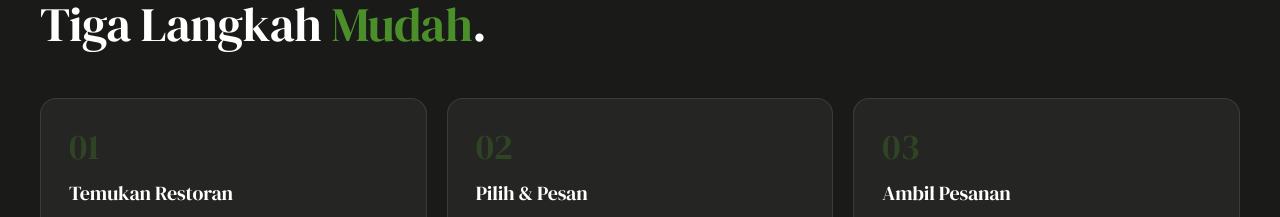
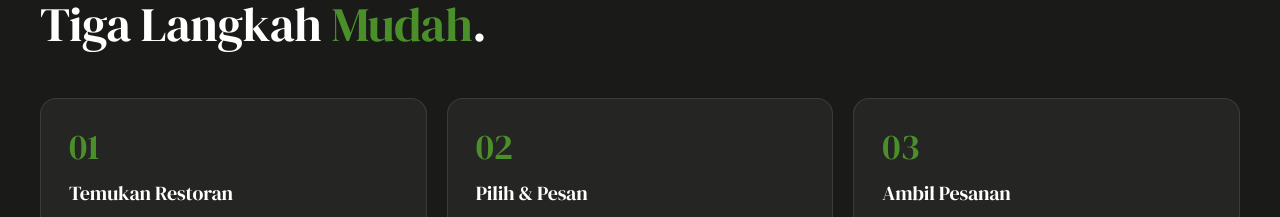
Before and after one commit to Third-Connectors/EcoBite-Landing-Page, a Next.js app: page /untuk-pembeli in a window 1280 px wide. Shown: the part 820-1037 px from the top of the page. Built offline with nearby package versions, Linux system fonts and the light colour scheme.

Commit message:
feat: create "Untuk Pembeli" page, detailing benefits and process for customers.

```diff
--- a/app/untuk-pembeli/page.tsx
+++ b/app/untuk-pembeli/page.tsx
@@ -147,7 +147,7 @@ export default function UntukPembeli() {
                             <div key={s.num} className="relative p-7 rounded-2xl bg-white/5 border border-white/10 hover:bg-white/8 transition-all duration-300">
                                 <div
                                     style={{ fontFamily: "var(--font-display)" }}
-                                    className="text-4xl text-[var(--green-light)]/30 mb-3"
+                                    className="text-4xl text-[var(--green-light)] mb-3"
                                 >
                                     {s.num}
                                 </div>
```
